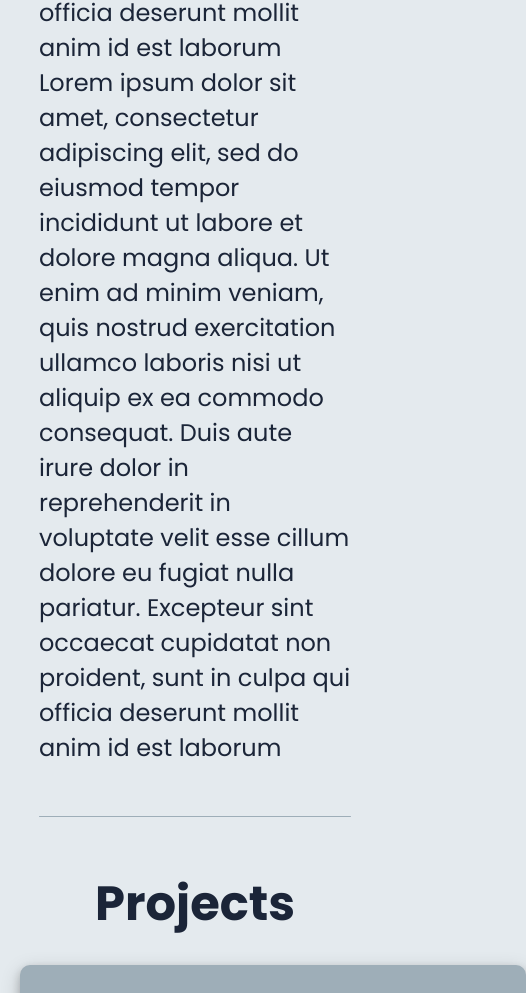
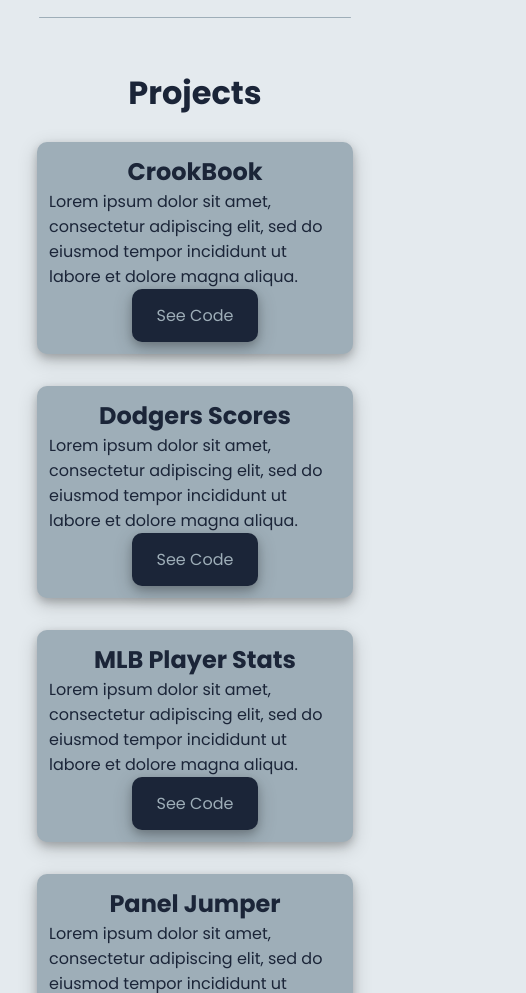
Before and after one commit to averdin2/my_personal_website, a React app: page / in a window 390 px wide. Shown: the part 1652-2645 px from the top of the page, 526 px wide, since content can reach past the window. Built offline with nearby package versions, Linux system fonts and the light colour scheme.

Commit message:
Styling for all components is complete. Only thing left is to fill text content of components.

```diff
--- a/src/components/Projects.js
+++ b/src/components/Projects.js
@@ -8,24 +8,24 @@ export default function Projects() {
       <div className='inner-projects-container'>
         <h1>Projects</h1>
           <div className='project crookbook'>
-            <h3>CrookBook</h3>
+            <h2>CrookBook</h2>
             <p>Lorem ipsum dolor sit amet, consectetur adipiscing elit, sed do eiusmod tempor incididunt ut labore et dolore magna aliqua. </p>
-            <a href='#' className='button'>See Code</a>
+            <a href='https://github.com/evanhessler/CrookBook' className='button'>See Code</a>
           </div>
           <div className='project dodgers'>
-            <h3>Dodgers Scoreboard</h3>
+            <h2>Dodgers Scores</h2>
             <p>Lorem ipsum dolor sit amet, consectetur adipiscing elit, sed do eiusmod tempor incididunt ut labore et dolore magna aliqua. </p>
-            <a href='#' className='button'>See Code</a>
+            <a href='https://github.com/averdin2/Dodgers_Scores' className='button'>See Code</a>
           </div>
           <div className='project mlb'>
-            <h3>MLB Player Stats</h3>
+            <h2>MLB Player Stats</h2>
             <p>Lorem ipsum dolor sit amet, consectetur adipiscing elit, sed do eiusmod tempor incididunt ut labore et dolore magna aliqua. </p>
-            <a href='#' className='button'>See Code</a>
+            <a href='https://github.com/averdin2/MLB_Stats' className='button'>See Code</a>
           </div>
           <div className='project paneljumper'>
-            <h3>Panel Jumper</h3>
+            <h2>Panel Jumper</h2>
             <p>Lorem ipsum dolor sit amet, consectetur adipiscing elit, sed do eiusmod tempor incididunt ut labore et dolore magna aliqua. </p>
-            <a href='#' className='button'>See Code</a>
+            <a href='https://github.com/averdin2/Panel-Jumper' className='button'>See Code</a>
           </div>
       </div>
     </div>
--- a/src/styles/about.scss
+++ b/src/styles/about.scss
@@ -2,10 +2,8 @@
 
 .about {
   width: 100%;
-  //top: 100vh;
   display: flex;
   flex-direction: column;
-  //position: absolute;
   justify-content: center;
   align-items: center;
   padding-top: 12vh;
@@ -17,6 +15,8 @@
     width: 80%;
     justify-content: center;
     align-items: center;
+  }
+}
 
 h1 {
   color: color(darkBluee);
@@ -26,7 +26,18 @@
 p {
   color: color(darkBluee);
   font-weight: normal;
-      font-size: 1.5rem;
+  font-size: 1.25rem;
+}
+
+@media screen and (max-width: 425px) {
+  h1 {
+    color: color(darkBluee);
+    font-weight: bold;
+    font-size: 2rem;
+  }
+  p {
+    color: color(darkBluee);
+    font-weight: normal;
+    font-size: 1rem;
   }
 }
-}
--- a/src/styles/contact.scss
+++ b/src/styles/contact.scss
@@ -4,7 +4,6 @@
   width: 100%;
   display: flex;
   flex-direction: column;
-  //position: absolute;
   justify-content: center;
   align-items: center;
   padding-top: 6vh;
@@ -23,7 +22,6 @@
     height: 80vh;
     display: flex;
     flex-direction: column;
-    //justify-content: center;
     align-items: center;
     padding-top: 6vh;
 
@@ -38,19 +36,36 @@
     justify-content: center;
     align-items: center;
     padding: 10px;
+  }
 
+  h2 {
+    color: color(darkBluee);
+    font-weight: bold;
+    font-size: 2rem;
+  }
+  p {
+    color: color(darkBluee);
+    font-weight: normal;
+    font-size: 1.25rem;
+  }
+  a {
+    font-weight: normal;
+    font-size: 1.25rem;
+  }
+
+  @media screen and (max-width: 425px) {
     h2 {
       color: color(darkBluee);
       font-weight: bold;
-      font-size: 2.5rem;
+      font-size: 1.5rem;
     }
     p {
       color: color(darkBluee);
       font-weight: normal;
-      font-size: 1.5rem;
+      font-size: 1rem;
     }
     a {
       font-weight: normal;
-      font-size: 1.5rem;
+      font-size: 1rem;
     }
   }
--- a/src/styles/name.scss
+++ b/src/styles/name.scss
@@ -41,7 +41,7 @@
   align-items: center;
   padding: .3rem;
   border-radius: 5px;
-  width: 25rem;
+  width: 25rem; // This should actually be pixels
   background-color: rgba(255, 255, 255, 0.7);
 }
 
--- a/src/styles/navbar.scss
+++ b/src/styles/navbar.scss
@@ -53,7 +53,7 @@ nav {
 }
 
 // Styles for mobile
-@media screen and (max-width: 768px) {
+@media screen and (max-width: 1000px) {
   body {
     overflow-x: hidden;
   }
--- a/src/styles/projects.scss
+++ b/src/styles/projects.scss
@@ -33,9 +33,8 @@
 
 .project {
   // dont use view anything!
-  width: 60vh;
-  height: 60vh;
-  //border: solid;
+  width: 350px; //60vh;
+  height: 350px; //60vh;
   border-radius: 10px;
   box-shadow: 0 4px 8px 0 rgba(0, 0, 0, 0.2), 0 6px 20px 0 rgba(0, 0, 0, 0.19);
   background-color: color(blueGray);
@@ -47,14 +46,6 @@
   position: relative;
   margin: 0 auto 2em;
 
-  h3 {
-    font-weight: bold;
-    font-size: 2rem;
-  }
-  p {
-    font-weight: normal;
-    font-size: 1.5rem;
-  }
   a:link, a:visited {
     background-color: color(darkBluee);
     color: color(blueGray);
@@ -62,8 +53,56 @@
     text-align: center;
     text-decoration: none;
     font-weight: normal;
-    font-size: 1.5;
+    font-size: 1.25rem;
     box-shadow: 0 4px 8px 0 rgba(0, 0, 0, 0.2), 0 6px 20px 0 rgba(0, 0, 0, 0.19);
     border-radius: 10px;
   }
 }
+
+h2 {
+  font-weight: bold;
+  font-size: 2rem;
+}
+p {
+  font-weight: normal;
+  font-size: 1.25rem;
+}
+
+@media screen and (max-width: 425px) {
+  h2 {
+    font-weight: bold;
+    font-size: 1.5rem;
+  }
+  p {
+    font-weight: normal;
+    font-size: 1rem;
+  }
+
+  .project {
+    // dont use view anything!
+    width: 90%; //60vh;
+    height: 50%; //60vh;
+    border-radius: 10px;
+    box-shadow: 0 4px 8px 0 rgba(0, 0, 0, 0.2), 0 6px 20px 0 rgba(0, 0, 0, 0.19);
+    background-color: color(blueGray);
+    padding: 12px;
+    display: flex;
+    flex-direction: column;
+    justify-content: space-evenly;
+    align-items: center;
+    position: relative;
+    margin: 0 auto 2em;
+
+    a:link, a:visited {
+      background-color: color(darkBluee);
+      color: color(blueGray);
+      padding: 14px 25px;
+      text-align: center;
+      text-decoration: none;
+      font-weight: normal;
+      font-size: 1rem;
+      box-shadow: 0 4px 8px 0 rgba(0, 0, 0, 0.2), 0 6px 20px 0 rgba(0, 0, 0, 0.19);
+      border-radius: 10px;
+    }
+  }
+}
```
Lines whose indentation alone changed are shown as unchanged.
